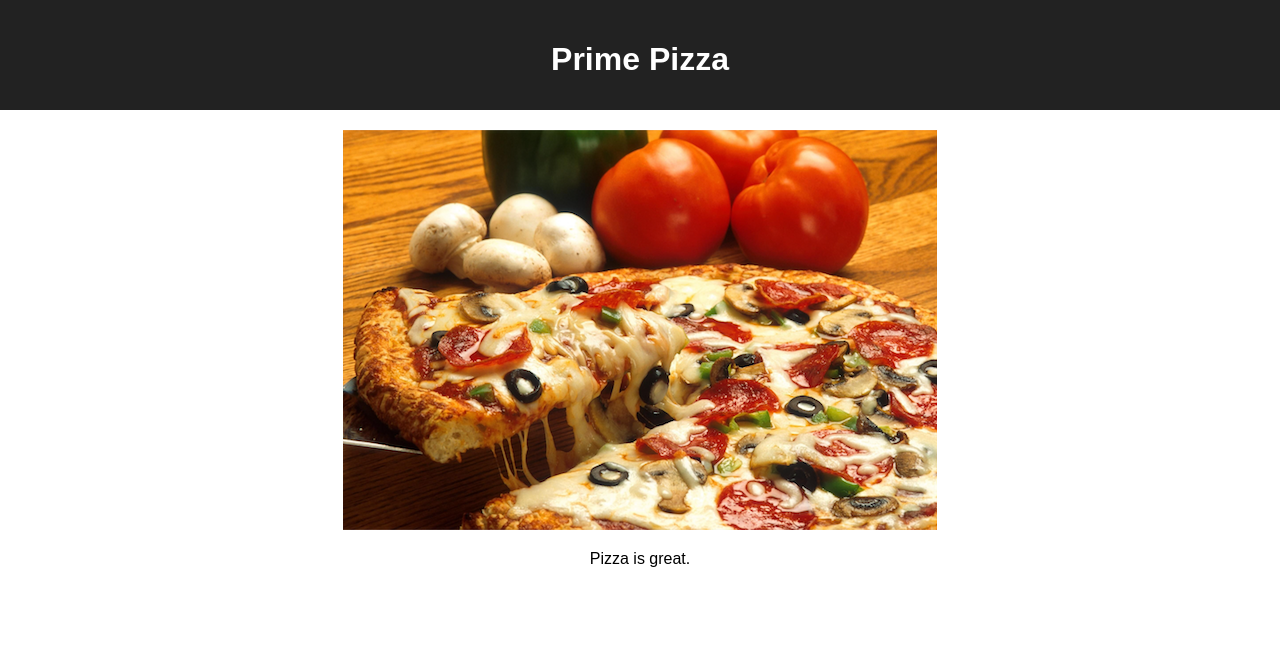
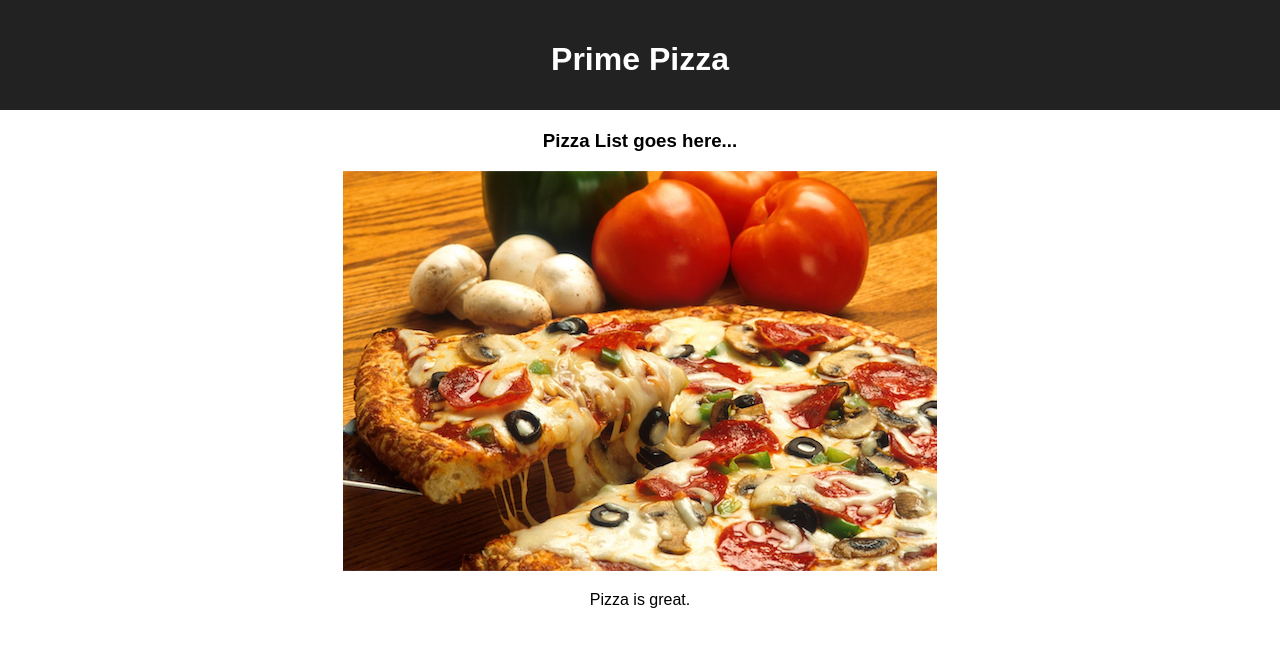
Before and after one commit to Kassandraeam/redux-pizza-parlor, a React (Create React App) app: page / in a window 1280 px wide. Shown: the top 646 px of the page. Built offline with nearby package versions, Linux system fonts and the light colour scheme.

Commit message:
created store

```diff
--- a/src/components/App/App.jsx
+++ b/src/components/App/App.jsx
@@ -1,6 +1,7 @@
 import React from 'react';
 import axios from 'axios';
 import './App.css';
+import PizzaList from '../PizzaList/PizzaList.jsx';
 
 function App() {
 
@@ -9,7 +10,7 @@ function App() {
       <header className='App-header'>
         <h1 className='App-title'>Prime Pizza</h1>
       </header>
-
+      <PizzaList />
       <img src='images/pizza_photo.png' />
       <p>Pizza is great.</p>
 
--- /dev/null
+++ b/src/components/PizzaList/PizzaList.jsx
@@ -0,0 +1,7 @@
+function PizzaList() {
+    return(
+        <h3>Pizza List goes here...</h3>
+    )
+}
+
+export default PizzaList;
--- a/src/index.js
+++ b/src/index.js
@@ -2,5 +2,15 @@ import React from 'react';
 import ReactDOM from 'react-dom';
 import './index.css';
 import App from './components/App/App';
+import {Provider} from 'react-redux';
+import {createStore, combineReducers, applyMiddleware} from 'redux';
+import logger from 'redux-logger';
 
-ReactDOM.render(<App />, document.getElementById('root'));
+const store = createStore(
+    combineReducers({
+        //REDUCERS GO HERE
+    }),
+    applyMiddleware(logger)
+);
+
+ReactDOM.render(<Provider store={store}><App /></Provider>, document.getElementById('root'));
```
